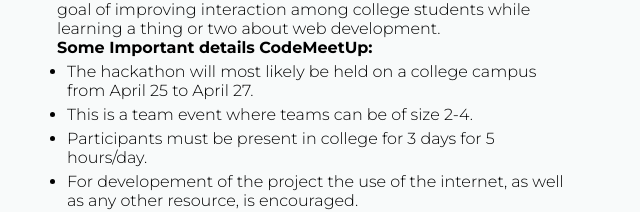
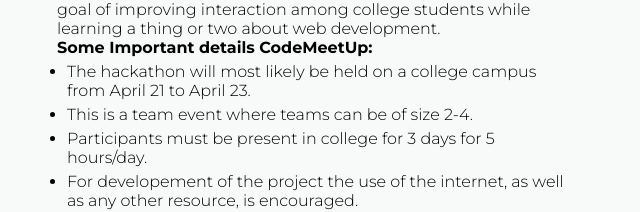
Before and after one commit to shadowclone/cmu.github.io, a plain HTML site: page knowmore.html in a window 1280 px wide. Shown: the part 350-562 px from the top of the page, 327-967 px from the left. Drawn offline with Linux system fonts and the light colour scheme.

Commit message:
Update knowmore.html

```diff
--- a/knowmore.html
+++ b/knowmore.html
@@ -22,7 +22,7 @@
 This event is essentially an open hackathon with the goal of improving interaction among college students while learning a thing or two about web development. <br>
 	<strong>Some Important details CodeMeetUp: </strong>
 	<ul style="margin-left: 10px;margin-bottom: 20px;">
-		<li>The hackathon will most likely be held on a college campus from April 25 to April 27.
+		<li>The hackathon will most likely be held on a college campus from April 21 to April 23.
 		<li>This is a team event where teams can be of size 2-4.
 		<li>Participants must be present in college for 3 days for 5 hours/day.
 		<li>For developement of the project the use of the internet, as well as any other resource, is encouraged.
```
